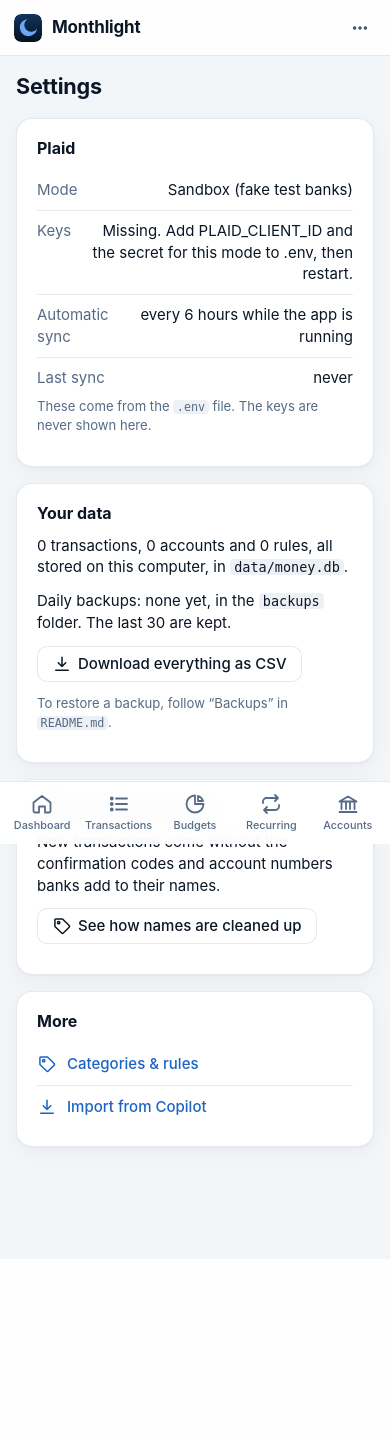
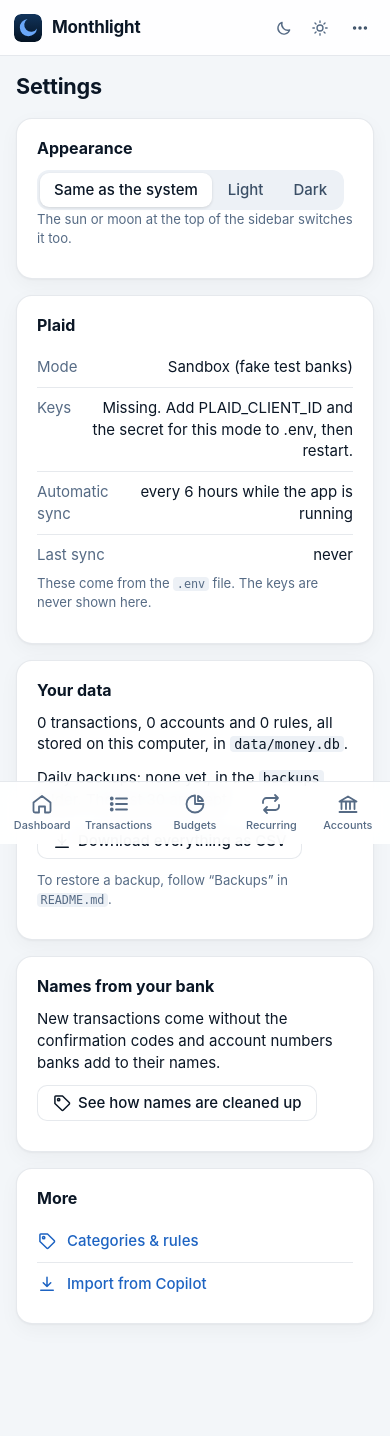
Before and after one commit to Fau818/monthlight-money, a FastAPI app: page /settings in a window 390 px wide. Before the commit the page ends 1161 px from the top, so only its background shows below. Run offline with FastAPI, Linux system fonts and the light colour scheme; data that the repository does not hold is empty.

Commit message:
feat: light or dark by choice, from the sidebar or Settings
Each color token is written once as light-dark(light, dark), and a theme cookie pins one mode, so pages come in the
picked colors with no flash; the sun or moon in the sidebar (and the phone's top bar) switches at once, and Settings
→ Appearance goes back to the system's.

Co-Authored-By: Claude Opus 5.5 <noreply@anthropic.com>

```diff
--- a/app/main.py
+++ b/app/main.py
@@ -42,6 +42,7 @@ REPORTS_NAV = ("/reports", "Reports", "chart")
 SIDE_NAV = NAV[:2] + [REPORTS_NAV] + NAV[2:]
 MORE_NAV = [("/categories", "Categories & rules", "tag"), ("/import", "Import", "download"), ("/settings", "Settings", "sliders")]
 FOLDED_COOKIE = "sidebar_folded"  # the account groups folded in the sidebar, by kind: "credit,loan" (app.js sets it)
+THEME_COOKIE = "theme"  # "light" or "dark" when picked (POST /theme, or app.js); else the system's
 PAGE_SIZE = 200
 # How long before a bank's access through Plaid expires to start asking for a fresh login. Many US banks ask
 # for one every 12 months.
@@ -216,6 +217,7 @@ def render(request: Request, conn, template: str, **context) -> Response:
         "review_count": conn.execute(f"SELECT count(*) FROM transactions t WHERE t.reviewed = 0 OR {reports.SPLIT_OFF}").fetchone()[0],
         "last_synced": conn.execute("SELECT max(last_synced_at) FROM plaid_items").fetchone()[0],
         "side_groups": sidebar_groups(conn, set((request.cookies.get(FOLDED_COOKIE) or "").split(","))),
+        "theme": request.cookies.get(THEME_COOKIE) if request.cookies.get(THEME_COOKIE) in ("light", "dark") else "",
         "account_labels": account_labels(conn),
         **context,
     })
@@ -1866,6 +1868,17 @@ def register_routes(app: FastAPI) -> None:
             name_work={"changes": len(names.cleanup(conn)), "offers": len(names.learned(conn))},
         )
 
+    @app.post("/theme")
+    def set_theme(theme: str = Form(""), back: str = Form("/")):
+        """Shows the app light or dark (`theme`), or as the system does ("system"), from now on. With JavaScript the page
+        changes at once (app.js), which sets the same cookie."""
+        response = redirect(safe_back(back))
+        if theme in ("light", "dark"):
+            response.set_cookie(THEME_COOKIE, theme, max_age=365 * 86400, samesite="lax")
+        else:
+            response.delete_cookie(THEME_COOKIE)
+        return response
+
     @app.get("/names")
     def names_page(request: Request, conn=Depends(get_db)):
         return render(request, conn, "names.html", offers=names.learned(conn), changes=names.cleanup(conn))
--- a/app/static/app.js
+++ b/app/static/app.js
@@ -407,6 +407,34 @@ document.addEventListener("toggle", (event) => {
   const folded = [...document.querySelectorAll("details[data-group]:not([open])")].map((group) => group.dataset.group);
   document.cookie = `sidebar_folded=${folded.join(",")}; path=/; max-age=31536000; samesite=lax`;
 }, true);
+
+// Light or dark: the sidebar's button switches to the other at once, and so do Settings' choices; the cookie keeps it
+// for the server (main.THEME_COOKIE), so the next page comes in it with no flash.
+function setTheme(theme) {
+  const root = document.documentElement;
+  if (theme === "light" || theme === "dark") {
+    root.dataset.theme = theme;
+    document.cookie = `theme=${theme}; path=/; max-age=31536000; samesite=lax`;
+  } else {
+    delete root.dataset.theme;
+    document.cookie = "theme=; path=/; max-age=0; samesite=lax";
+  }
+  document.querySelector('meta[name="color-scheme"]').content = root.dataset.theme || "light dark";
+  for (const meta of document.querySelectorAll("meta[data-theme-color]")) {
+    meta.media = root.dataset.theme ? (meta.dataset.themeColor === root.dataset.theme ? "all" : "not all") : `(prefers-color-scheme: ${meta.dataset.themeColor})`;
+  }
+  for (const choice of document.querySelectorAll("[data-theme-form] input[name=theme]")) choice.checked = choice.value === (root.dataset.theme || "system");
+}
+
+document.addEventListener("click", (event) => {
+  const button = event.target.closest && event.target.closest("[data-theme-to]");
+  if (!button) return;
+  event.preventDefault();
+  setTheme(button.dataset.themeTo);
+});
+document.addEventListener("change", (event) => {
+  if (event.target.matches("[data-theme-form] input[name=theme]")) setTheme(event.target.value);
+});
 
 // Close the phone's More menu, and the filter menu, when tapping elsewhere.
 document.addEventListener("click", (event) => {
--- a/app/static/style.css
+++ b/app/static/style.css
@@ -1,87 +1,57 @@
-/* A theme like Copilot Money's: navy in dark mode, with a light mode of the same blue-grays. Text keeps at least 4.5:1
-   contrast on every surface it sits on. The data-viz palette gives charts and categories their colors: --c-* are its
+/* A theme like Copilot Money's: navy in dark mode, with a light mode of the same blue-grays, each color written once as
+   light-dark(light, dark). Text keeps at least 4.5:1 contrast on every surface it sits on. The data-viz palette gives charts and categories their colors: --c-* are its
    eight colors in their fixed order, validated for color blindness and for contrast on these surfaces, then five more
    that only mark categories and tags (always beside their names; each pill's text keeps 4.5:1), and a gray. */
 :root {
-  color-scheme: light;
+  color-scheme: light dark;
   --font: "Avenir Next", Avenir, -apple-system, BlinkMacSystemFont, "Segoe UI", system-ui, sans-serif;
-  --page: #f3f6f9;          /* behind the cards */
-  --surface: #ffffff;       /* cards, the sidebar */
-  --surface-2: #edf1f6;     /* fields, and controls under the pointer */
-  --raised: #ffffff;        /* a choice picked on a --surface-2 track */
-  --raised-row: #eef4fc;    /* the row of the transaction that's open */
-  --bar: #ffffff;           /* the phone's top bar and tab bar */
-  --ink: #0b1726;
-  --ink-2: #3b4f66;
-  --muted: #566b85;
-  --grid: #e3e9f0;
-  --baseline: #c3cfdc;
-  --border: rgba(11, 40, 80, 0.1);
+  --page: light-dark(#f3f6f9, #00080f);          /* behind the cards */
+  --surface: light-dark(#ffffff, #030d19);       /* cards, the sidebar */
+  --surface-2: light-dark(#edf1f6, #0a1626);     /* fields, and controls under the pointer */
+  --raised: light-dark(#ffffff, #172a42);        /* a choice picked on a --surface-2 track */
+  --raised-row: light-dark(#eef4fc, #0c182a);    /* the row of the transaction that's open */
+  --bar: light-dark(#ffffff, #041222);           /* the phone's top bar and tab bar */
+  --ink: light-dark(#0b1726, #eef9ff);
+  --ink-2: light-dark(#3b4f66, #b4c8de);
+  --muted: light-dark(#566b85, #678db4);
+  --grid: light-dark(#e3e9f0, #0c1e32);
+  --baseline: light-dark(#c3cfdc, #1f3651);
+  --border: light-dark(rgba(11, 40, 80, 0.1), rgba(80, 170, 255, 0.12));
   --shadow: 0 1px 2px rgba(11, 23, 38, 0.04), 0 6px 20px rgba(11, 23, 38, 0.04);
-  --accent: #2a78d6;        /* chart marks */
-  --accent-text: #1d63c2;   /* links, focus rings */
-  --accent-bg: #2a6fdb;     /* filled buttons and the page you're on, with --on-accent text */
-  --on-accent: #ffffff;
-  --accent-wash: rgba(42, 111, 219, 0.09);
-  --col-muted: #c5d0dc;     /* months that aren't the one shown */
-  --context: #7d8ca0;       /* the line being compared against */
-  --in: #127a33;
-  --good: #127a33;
+  --accent: light-dark(#2a78d6, #3987e5);        /* chart marks */
+  --accent-text: light-dark(#1d63c2, #6cacff);   /* links, focus rings */
+  --accent-bg: light-dark(#2a6fdb, #6aa7f8);     /* filled buttons and the page you're on, with --on-accent text */
+  --on-accent: light-dark(#ffffff, #00080f);
+  --accent-wash: light-dark(rgba(42, 111, 219, 0.09), rgba(106, 167, 248, 0.14));
+  --col-muted: light-dark(#c5d0dc, #2a4260);     /* months that aren't the one shown */
+  --context: light-dark(#7d8ca0, #5f7a99);       /* the line being compared against */
+  --in: light-dark(#127a33, #1ed158);
+  --good: light-dark(#127a33, #1ed158);
   --critical: #d03b3b;
-  --critical-text: #b42b2b;
-  --warning-text: #8a5a00;
-  --popup: #0b1726;         /* the chart's readout and the message after an action */
-  --popup-ink: #eef4fa;
-  --notice: #e8f0fc;
-  --alert: #fdf1dc;
-  --c-blue: #2a78d6; --c-orange: #eb6834; --c-aqua: #1baf7a; --c-yellow: #eda100;
-  --c-magenta: #e87ba4; --c-green: #008300; --c-violet: #6250d6; --c-red: #e34948;
-  --c-lime: #82a000; --c-purple: #a543b5; --c-teal: #00868a; --c-brown: #8e5224; --c-sky: #58b5ed; --c-gray: #7d8ca0;
-  --aside-stripe: #9aa8b8; --aside-bg: #e6ebf1;  /* spending set aside from everyday spending, drawn hatched */
-  --pill-wash: 13%; --pill-ink-share: 60%; --pill-ink-base: #000; --pill-hover: 0.96;  /* a category pill (.pill) */
+  --critical-text: light-dark(#b42b2b, #ff5a5f);
+  --warning-text: light-dark(#8a5a00, #fab219);
+  --popup: light-dark(#0b1726, #172a42);         /* the chart's readout and the message after an action */
+  --popup-ink: light-dark(#eef4fa, #eef9ff);
+  --notice: light-dark(#e8f0fc, #0a1d36);
+  --alert: light-dark(#fdf1dc, #2b2110);
+  --c-blue: light-dark(#2a78d6, #3987e5); --c-orange: light-dark(#eb6834, #d95926);
+  --c-aqua: light-dark(#1baf7a, #199e70); --c-yellow: light-dark(#eda100, #c98500);
+  --c-magenta: light-dark(#e87ba4, #d55181); --c-green: #008300; --c-violet: light-dark(#6250d6, #9085e9);
+  --c-red: light-dark(#e34948, #e66767); --c-lime: light-dark(#82a000, #8ead20);
+  --c-purple: light-dark(#a543b5, #c16acf); --c-teal: light-dark(#00868a, #008c90);
+  --c-brown: light-dark(#8e5224, #a97248); --c-sky: light-dark(#58b5ed, #6fc1f6); --c-gray: #7d8ca0;
+  --aside-stripe: light-dark(#9aa8b8, #4a6383); --aside-bg: light-dark(#e6ebf1, #0c1a2c);  /* spending set aside from everyday spending, drawn hatched */
+  --pill-wash: 13%; --pill-ink-share: 60%; --pill-ink-base: light-dark(#000, #fff); --pill-hover: 0.96;  /* a category pill (.pill) */
   --sidebar: 264px;
   --pane: 440px;            /* an open transaction beside the list */
   --sticky-top: 0px;
 }
-@media (prefers-color-scheme: dark) {
-  :root {
-    color-scheme: dark;
-    --page: #00080f;
-    --surface: #030d19;
-    --surface-2: #0a1626;
-    --raised: #172a42;
-    --raised-row: #0c182a;
-    --bar: #041222;
-    --ink: #eef9ff;
-    --ink-2: #b4c8de;
-    --muted: #678db4;
-    --grid: #0c1e32;
-    --baseline: #1f3651;
-    --border: rgba(80, 170, 255, 0.12);
-    --shadow: none;
-    --accent: #3987e5;
-    --accent-text: #6cacff;
-    --accent-bg: #6aa7f8;
-    --on-accent: #00080f;
-    --accent-wash: rgba(106, 167, 248, 0.14);
-    --col-muted: #2a4260;
-    --context: #5f7a99;
-    --in: #1ed158;
-    --good: #1ed158;
-    --critical: #d03b3b;
-    --critical-text: #ff5a5f;
-    --warning-text: #fab219;
-    --popup: #172a42;
-    --popup-ink: #eef9ff;
-    --notice: #0a1d36;
-    --alert: #2b2110;
-    --c-blue: #3987e5; --c-orange: #d95926; --c-aqua: #199e70; --c-yellow: #c98500;
-    --c-magenta: #d55181; --c-green: #008300; --c-violet: #9085e9; --c-red: #e66767;
-    --c-lime: #8ead20; --c-purple: #c16acf; --c-teal: #008c90; --c-brown: #a97248; --c-sky: #6fc1f6; --c-gray: #7d8ca0;
-    --aside-stripe: #4a6383; --aside-bg: #0c1a2c;
-    --pill-wash: 18%; --pill-ink-share: 80%; --pill-ink-base: #fff; --pill-hover: 1.25;
-  }
-}
+/* Light or dark as the system has it, unless picked in Settings or with the sidebar's button (data-theme on <html>, from
+   the theme cookie). Colors hold both modes' values in light-dark(); what isn't a color changes here. */
+:root[data-theme="light"] { color-scheme: light; }
+:root[data-theme="dark"] { color-scheme: dark; }
+@media (prefers-color-scheme: dark) { :root:not([data-theme="light"]) { --shadow: none; --pill-wash: 18%; --pill-ink-share: 80%; --pill-hover: 1.25; } }
+:root[data-theme="dark"] { --shadow: none; --pill-wash: 18%; --pill-ink-share: 80%; --pill-hover: 1.25; }
 
 .tint-blue { --tint: var(--c-blue); } .tint-orange { --tint: var(--c-orange); } .tint-aqua { --tint: var(--c-aqua); }
 .tint-yellow { --tint: var(--c-yellow); } .tint-magenta { --tint: var(--c-magenta); } .tint-green { --tint: var(--c-green); }
@@ -123,6 +93,18 @@ main { max-width: 1200px; margin: 0 auto; padding: 28px 32px 64px; }
   padding: 14px 10px 10px; background: var(--surface); border-right: 1px solid var(--border); overflow-y: auto; z-index: 5;
   scrollbar-width: thin; scrollbar-color: var(--baseline) transparent; }
 .brand { display: flex; align-items: center; gap: 10px; font-weight: 700; font-size: 1.06rem; letter-spacing: -0.01em; color: var(--ink); padding: 2px 8px; }
+.brand-row { display: flex; align-items: center; justify-content: space-between; gap: 6px; }
+.theme-switch .icon-btn { width: 32px; height: 32px; color: var(--muted); }
+.theme-switch .icon-btn:hover { color: var(--ink); }
+.theme-switch .icon { width: 18px; height: 18px; }
+/* The button shows the mode it switches to: the moon while it's light, the sun while it's dark. */
+.theme-to-light { display: none; }
+:root[data-theme="dark"] .theme-to-dark { display: none; }
+:root[data-theme="dark"] .theme-to-light { display: inline-grid; }
+@media (prefers-color-scheme: dark) {
+  :root:not([data-theme="light"]) .theme-to-dark { display: none; }
+  :root:not([data-theme="light"]) .theme-to-light { display: inline-grid; }
+}
 .brand:hover { text-decoration: none; }
 .logo { flex: none; width: 28px; height: 28px; border-radius: 7px; }
 .side-search { position: relative; margin: 14px 0 10px; }
--- a/app/templates/base.html
+++ b/app/templates/base.html
@@ -1,12 +1,13 @@
 {% from "_macros.html" import icon -%}
 <!doctype html>
-<html lang="en">
+<html lang="en"{% if theme %} data-theme="{{ theme }}"{% endif %}>
 <head>
   <meta charset="utf-8">
   <meta name="viewport" content="width=device-width, initial-scale=1, viewport-fit=cover">
-  <meta name="color-scheme" content="light dark">
-  <meta name="theme-color" content="#ffffff" media="(prefers-color-scheme: light)">
-  <meta name="theme-color" content="#041222" media="(prefers-color-scheme: dark)">
+  {# Light or dark as picked (main.THEME_COOKIE), else as the system has it; app.js changes these when it's switched. #}
+  <meta name="color-scheme" content="{{ theme or 'light dark' }}">
+  <meta name="theme-color" content="#ffffff" media="{{ '(prefers-color-scheme: light)' if not theme else ('all' if theme == 'light' else 'not all') }}" data-theme-color="light">
+  <meta name="theme-color" content="#041222" media="{{ '(prefers-color-scheme: dark)' if not theme else ('all' if theme == 'dark' else 'not all') }}" data-theme-color="dark">
   <meta name="apple-mobile-web-app-title" content="Monthlight">
   <title>{% block title %}Monthlight{% endblock %}</title>
   <link rel="icon" href="/favicon.ico" sizes="32x32">
@@ -26,8 +27,20 @@
     </a>
   {%- endmacro %}
 
+  {# Switches between light and dark: in the background with JavaScript (app.js), else through the server. #}
+  {% macro theme_button(cls="") %}
+    <form method="post" action="/theme" class="theme-switch {{ cls }}">
+      <input type="hidden" name="back" value="{{ here }}">
+      <button type="submit" name="theme" value="dark" class="icon-btn theme-to-dark" data-theme-to="dark" title="Switch to dark mode" aria-label="Switch to dark mode">{{ icon("moon") }}</button>
+      <button type="submit" name="theme" value="light" class="icon-btn theme-to-light" data-theme-to="light" title="Switch to light mode" aria-label="Switch to light mode">{{ icon("sun") }}</button>
+    </form>
+  {% endmacro %}
+
   <aside class="sidebar">
-    <a class="brand" href="/"><img class="logo" src="/static/icon.svg?v={{ static_version }}" alt="" width="28" height="28">Monthlight</a>
+    <div class="brand-row">
+      <a class="brand" href="/"><img class="logo" src="/static/icon.svg?v={{ static_version }}" alt="" width="28" height="28">Monthlight</a>
+      {{ theme_button() }}
+    </div>
     {# On the transactions page it searches within the filters picked there, whose own search field shows only on a
        phone, where there's no sidebar. #}
     <form method="get" action="/transactions" class="side-search" role="search">
@@ -73,6 +86,7 @@
 
   <header class="topbar">
     <a class="brand" href="/"><img class="logo" src="/static/icon.svg?v={{ static_version }}" alt="" width="28" height="28">Monthlight</a>
+    {{ theme_button() }}
     {% if settings.plaid_configured %}
       <form method="post" action="/sync" class="sync">
         <input type="hidden" name="back" value="{{ here }}">
--- a/app/templates/settings.html
+++ b/app/templates/settings.html
@@ -3,6 +3,21 @@
 {% block title %}Settings{% endblock %}
 {% block content %}
 <div class="page-head"><h1>Settings</h1></div>
+
+<section class="card">
+  <h2>Appearance</h2>
+  {# Applied at once with JavaScript (app.js); without it, with Save. #}
+  <form method="post" action="/theme" class="inline-edit" data-theme-form>
+    <input type="hidden" name="back" value="/settings">
+    <div class="segmented" role="radiogroup" aria-label="Appearance">
+      {% for value, label in [("system", "Same as the system"), ("light", "Light"), ("dark", "Dark")] %}
+        <label><input type="radio" name="theme" value="{{ value }}"{% if (theme or "system") == value %} checked{% endif %}><span>{{ label }}</span></label>
+      {% endfor %}
+    </div>
+    <noscript><button type="submit">Save</button></noscript>
+  </form>
+  <p class="muted small">The sun or moon at the top of the sidebar switches it too.</p>
+</section>
 
 <section class="card">
   <h2>Plaid</h2>
```
Also changed, not shown: docs/guide.md (+4 -0 lines), tests/test_charts.py (+3 -4 lines), tests/test_routes.py (+13 -0 lines).
